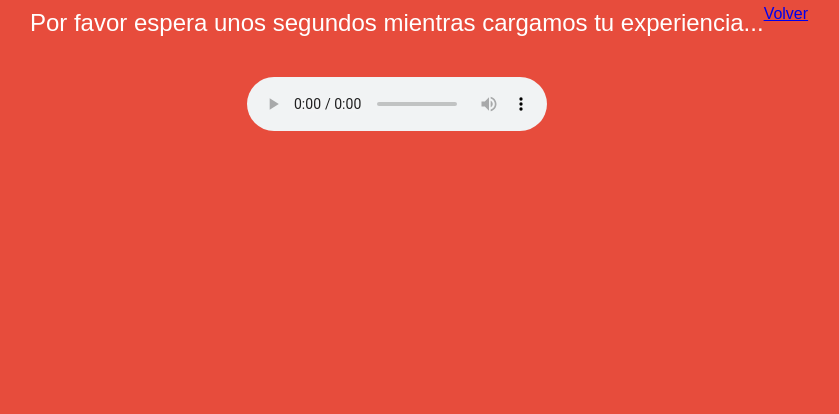
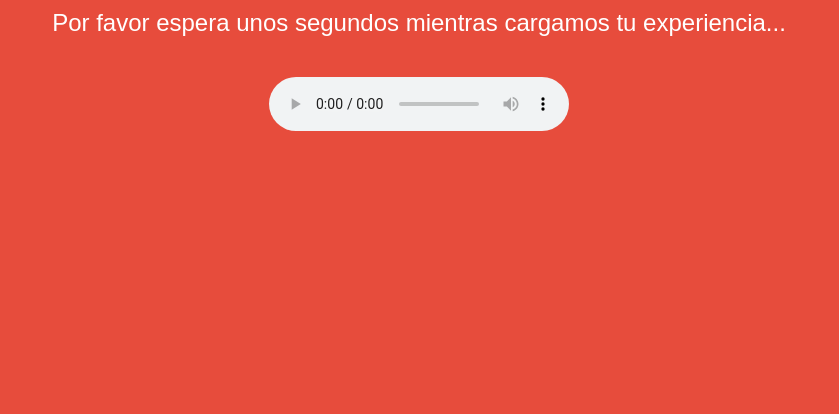
Before and after one commit to fili-code/salastar, a plain HTML site: page index.html in a window 1280 px wide. Shown: the part 386-800 px from the top of the page, without its empty margins (221-1060 px from the left). Drawn offline with Linux system fonts and the light colour scheme.

Commit message:
Update index.html

```diff
--- a/index.html
+++ b/index.html
@@ -45,6 +45,5 @@
         <source src="music.mp3" type="audio/mpeg">
     </audio>
   </div>
-  <a href="https://fili-code.github.io/proyecto/">Volver<a>
 </body>
 </html>
```
